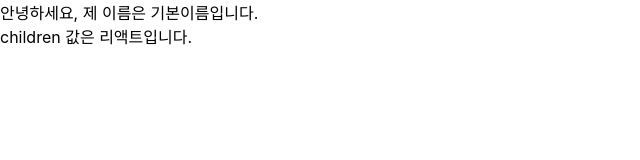
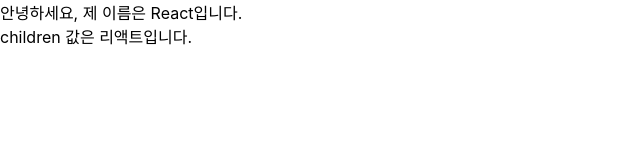
Before and after one commit to dbwlso811/study, a React (Create React App) app: page / in a window 1280 px wide. Shown: the top 160 px of the page, without its empty margins (0-640 px from the left). Built offline with nearby package versions, Linux system fonts and the light colour scheme.

Commit message:
[ React-study-3 ] [   1. PropTypes : props 의 타입(type)을 지정 할때 사용 ]

```diff
--- a/src/App.js
+++ b/src/App.js
@@ -2,7 +2,7 @@
 import Mycomponent from './MyComponent';
 
 const App = () => {
-  return <Mycomponent>리액트</Mycomponent>;
+  return <Mycomponent name='React'>리액트</Mycomponent>;
 };
 
 export default App;
--- a/src/MyComponent.js
+++ b/src/MyComponent.js
@@ -18,4 +18,5 @@
 Mycomponent.proptype = {
     name: PropTypes.string
 };
+
 export default Mycomponent;
```
